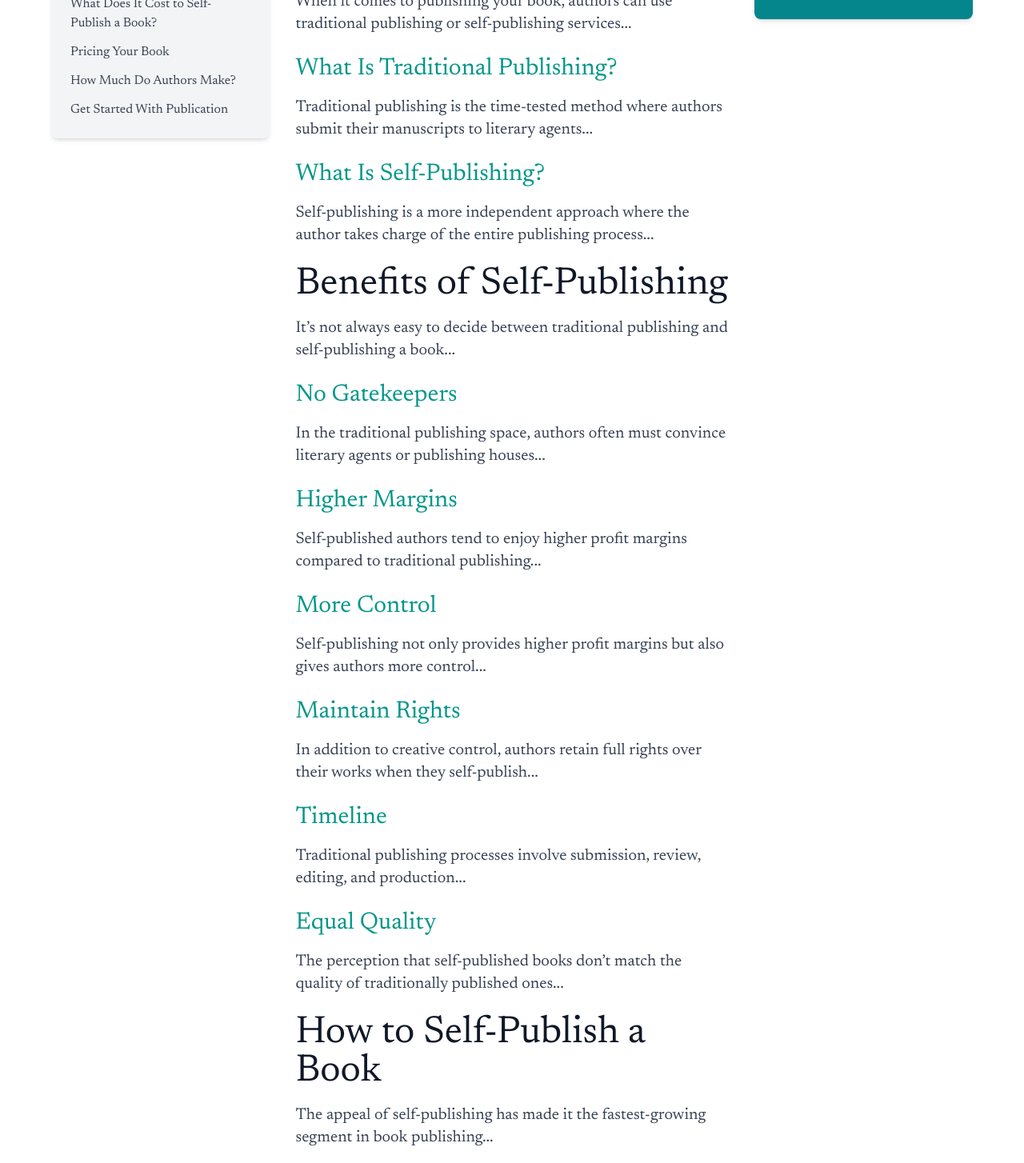
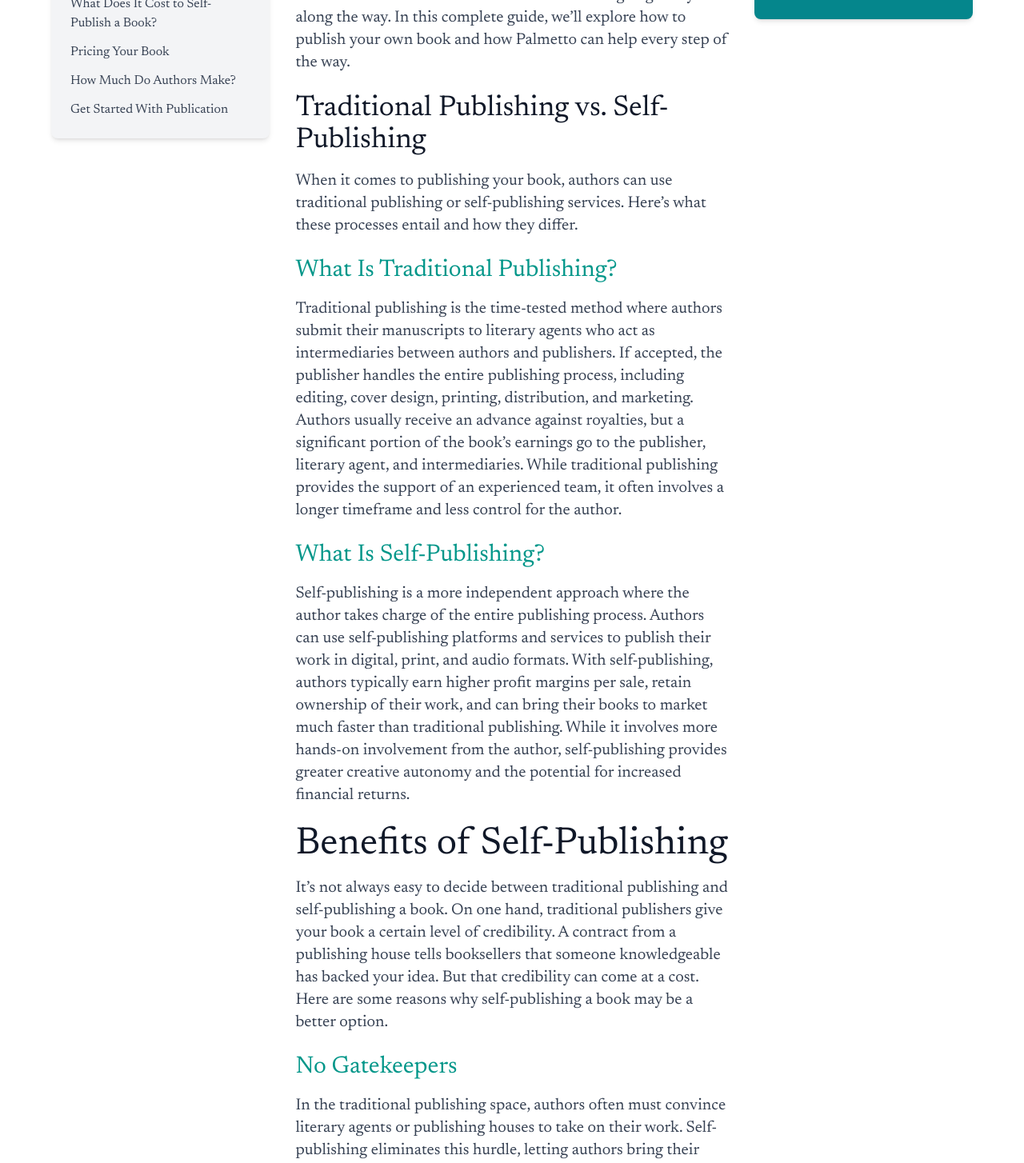
Before and after one commit to FahizOzil/palmbay-publisher, a Next.js app: page /guides/self-publishing in a window 1280 px wide. Shown: the part 1080-2534 px from the top of the page at 80% size. Built offline with nearby package versions, Linux system fonts and the light colour scheme.

Commit message:
Update SelfPublishingSection.jsx

```diff
--- a/app/guides/self-publishing/SelfPublishingSection.jsx
+++ b/app/guides/self-publishing/SelfPublishingSection.jsx
@@ -70,73 +70,73 @@ const SelfPublishingSection = () => {
       {/* Middle Section - Main Content */}
       <div className="w-full text-xl md:w-2/4">
         <p className="text-gray-700">
-          As technology continues to reshape how we consume literature, self-publishing has become a powerful avenue for writers looking for greater control...
+        As technology continues to reshape how we consume literature, self-publishing has become a powerful avenue for writers looking for greater control, flexibility, and direct access to their audience. However, publishing a book can feel like a monumental task, especially when you do it on your own. There’s a whole world of design choices, marketing strategies, and printing options that you need to navigate before your book finds its audience. Count on Palmetto Publishing to guide you along the way. In this complete guide, we’ll explore how to publish your own book and how Palmetto can help every step of the way.
         </p>
         <h2 id="traditional-vs-self" className="text-4xl text-gray-900 mt-6">
           Traditional Publishing vs. Self-Publishing
         </h2>
         <p className="mt-4 text-gray-700">
-          When it comes to publishing your book, authors can use traditional publishing or self-publishing services...
+        When it comes to publishing your book, authors can use traditional publishing or self-publishing services. Here’s what these processes entail and how they differ.
         </p>
         <h3 className="text-3xl text-teal-600 mt-6">
           What Is Traditional Publishing?
         </h3>
         <p className="mt-4 text-gray-700">
-          Traditional publishing is the time-tested method where authors submit their manuscripts to literary agents...
+        Traditional publishing is the time-tested method where authors submit their manuscripts to literary agents who act as intermediaries between authors and publishers. If accepted, the publisher handles the entire publishing process, including editing, cover design, printing, distribution, and marketing. Authors usually receive an advance against royalties, but a significant portion of the book’s earnings go to the publisher, literary agent, and intermediaries. While traditional publishing provides the support of an experienced team, it often involves a longer timeframe and less control for the author.
         </p>
         <h3 className="text-3xl text-teal-600 mt-6">
           What Is Self-Publishing?
         </h3>
         <p className="mt-4 text-gray-700">
-          Self-publishing is a more independent approach where the author takes charge of the entire publishing process...
+        Self-publishing is a more independent approach where the author takes charge of the entire publishing process. Authors can use self-publishing platforms and services to publish their work in digital, print, and audio formats. With self-publishing, authors typically earn higher profit margins per sale, retain ownership of their work, and can bring their books to market much faster than traditional publishing. While it involves more hands-on involvement from the author, self-publishing provides greater creative autonomy and the potential for increased financial returns.
         </p>
         <h2 id="benefits" className="text-5xl text-gray-900 mt-6">
           Benefits of Self-Publishing
         </h2>
         <p className="mt-4 text-gray-700">
-          It’s not always easy to decide between traditional publishing and self-publishing a book...
+        It’s not always easy to decide between traditional publishing and self-publishing a book. On one hand, traditional publishers give your book a certain level of credibility. A contract from a publishing house tells booksellers that someone knowledgeable has backed your idea. But that credibility can come at a cost. Here are some reasons why self-publishing a book may be a better option.
         </p>
         <h3 className="text-3xl text-teal-600 mt-6">
           No Gatekeepers
         </h3>
         <p className="mt-4 text-gray-700">
-          In the traditional publishing space, authors often must convince literary agents or publishing houses...
+        In the traditional publishing space, authors often must convince literary agents or publishing houses to take on their work. Self-publishing eliminates this hurdle, letting authors bring their stories directly to readers. This freedom enables a diverse range of voices and stories to find their audience without being filtered through the subjective judgments of industry gatekeepers.
         </p>
         <h3 className="text-3xl text-teal-600 mt-6">
           Higher Margins
         </h3>
         <p className="mt-4 text-gray-700">
-          Self-published authors tend to enjoy higher profit margins compared to traditional publishing...
+        Self-published authors tend to enjoy higher profit margins compared to traditional publishing. With traditional publishing, many book sales go to publishers, literary agents, and distributors. According to Writer’s Digest, traditionally published authors only keep 10% to 15% of a book’s profit. Self-published authors can keep up to 100%, depending on arrangements with sellers. This financial advantage provides authors with greater control over their income and the ability to invest in future projects.
         </p>
         <h3 className="text-3xl text-teal-600 mt-6">
           More Control
         </h3>
         <p className="mt-4 text-gray-700">
-          Self-publishing not only provides higher profit margins but also gives authors more control...
+        Self-publishing not only provides higher profit margins but also gives authors more control over the creative process. In traditional publishing, decisions on editing, cover design, and marketing are often delegated to a team. However, with self-publishing a book, authors can choose their editors and designers, ensuring their work aligns with their artistic vision.
         </p>
         <h3 className="text-3xl text-teal-600 mt-6">
           Maintain Rights
         </h3>
         <p className="mt-4 text-gray-700">
-          In addition to creative control, authors retain full rights over their works when they self-publish...
+        In addition to creative control, authors retain full rights over their works when they self-publish. Unlike traditional publishing contracts, which often require authors to relinquish a significant portion of their rights, self-published authors maintain ownership. This allows authors to explore alternative publishing avenues, adaptations, and licensing opportunities without constraints.
         </p>
         <h3 className="text-3xl text-teal-600 mt-6">
           Timeline
         </h3>
         <p className="mt-4 text-gray-700">
-          Traditional publishing processes involve submission, review, editing, and production...
+        Traditional publishing processes involve submission, review, editing, and production, which can be very time-consuming. It can take months or years to even find a literary agent. However, with self-publishing, authors can set their own pace and get their books into the hands of readers in just a matter of weeks.
         </p>
         <h3 className="text-3xl text-teal-600 mt-6">
           Equal Quality
         </h3>
         <p className="mt-4 text-gray-700">
-          The perception that self-published books don’t match the quality of traditionally published ones...
+        The perception that self-published books don’t match the quality of traditionally published ones is quickly fading away. Thanks to the availability of professional editors, designers, and formatting tools, self-published authors now have the means to create premium books. Many accomplished self-published authors make wise investments in professional services to guarantee that their work not only meets but surpasses industry standards. Consequently, self-published authors are rightfully earning the recognition they deserve.
         </p>
         <h2 id="how-to" className="text-5xl text-gray-900 mt-6">
           How to Self-Publish a Book
         </h2>
         <p className="mt-4 text-gray-700">
-          The appeal of self-publishing has made it the fastest-growing segment in book publishing...
+        The appeal of self-publishing has made it the fastest-growing segment in book publishing, according to the Alliance of Independent Authors. It’s still not an easy road, but you can navigate it with the right guidance. Following these steps, will provide everything you need to know on self-publishing a book.
         </p>
         <p className='text-yellow-600 mt-12 text-3xl text-center'>Step</p>
         <p className='text-yellow-600 mt-2 text-5xl text-center'>— 01 —</p>
@@ -266,6 +266,26 @@ const SelfPublishingSection = () => {
         <p className="mt-2 text-gray-700">
         BISAC codes help categorize your book by genre and subject. Choosing the most relevant BISAC codes increases your book’s visibility in online retailers and libraries, making it easier for readers to find. Palmetto will discuss these codes with you to help you choose one that accurately represents the content in your book.
         </p>
+        <p className='text-yellow-600 mt-12 text-3xl text-center'>Step</p>
+        <p className='text-yellow-600 mt-2 text-5xl text-center'>— 05 —</p>
+        <h3 className="text-3xl text-center text-teal-600 mt-6">
+        Publishing
+        </h3>
+        <p className="mt-2 text-gray-700">
+        When you feel like your book is polished, it’s time to arrange your book for printing. You can publish your book in several formats. When it comes to printing physical books, your most budget-friendly option is to print on demand.
+        </p>
+        <h3 className="text-2xl uppercase text-yellow-600 mt-6">
+        Why Make Your Book Available in All Formats?
+        </h3>
+        <p className="mt-2 text-gray-700">
+        Making your books available in various formats, like print, audiobooks, and e-books, gives your readers a variety of ways to enjoy your book. Using all three formats helps you meet people where they are and how they like to experience a good read. Some people love the feel of a physical book in their hands, while others want the freedom of listening to an audiobook during their daily commute. E-books offer digital versatility, appealing to readers who appreciate the convenience of having their library at their fingertips.
+        </p>
+        <h3 className="text-2xl uppercase text-yellow-600 mt-6">
+        Where to Self-Publish
+        </h3>
+        <p className="mt-2 text-gray-700">
+        Silver Gate makes it easy to publish your book in any format. With us, you can ensure your book reaches your readers in whatever format they prefer!
+        </p>
 
         {/* Add placeholder sections for remaining items */}
         <h2 id="costs" className="text-5xl text-gray-900 mt-6">
```
